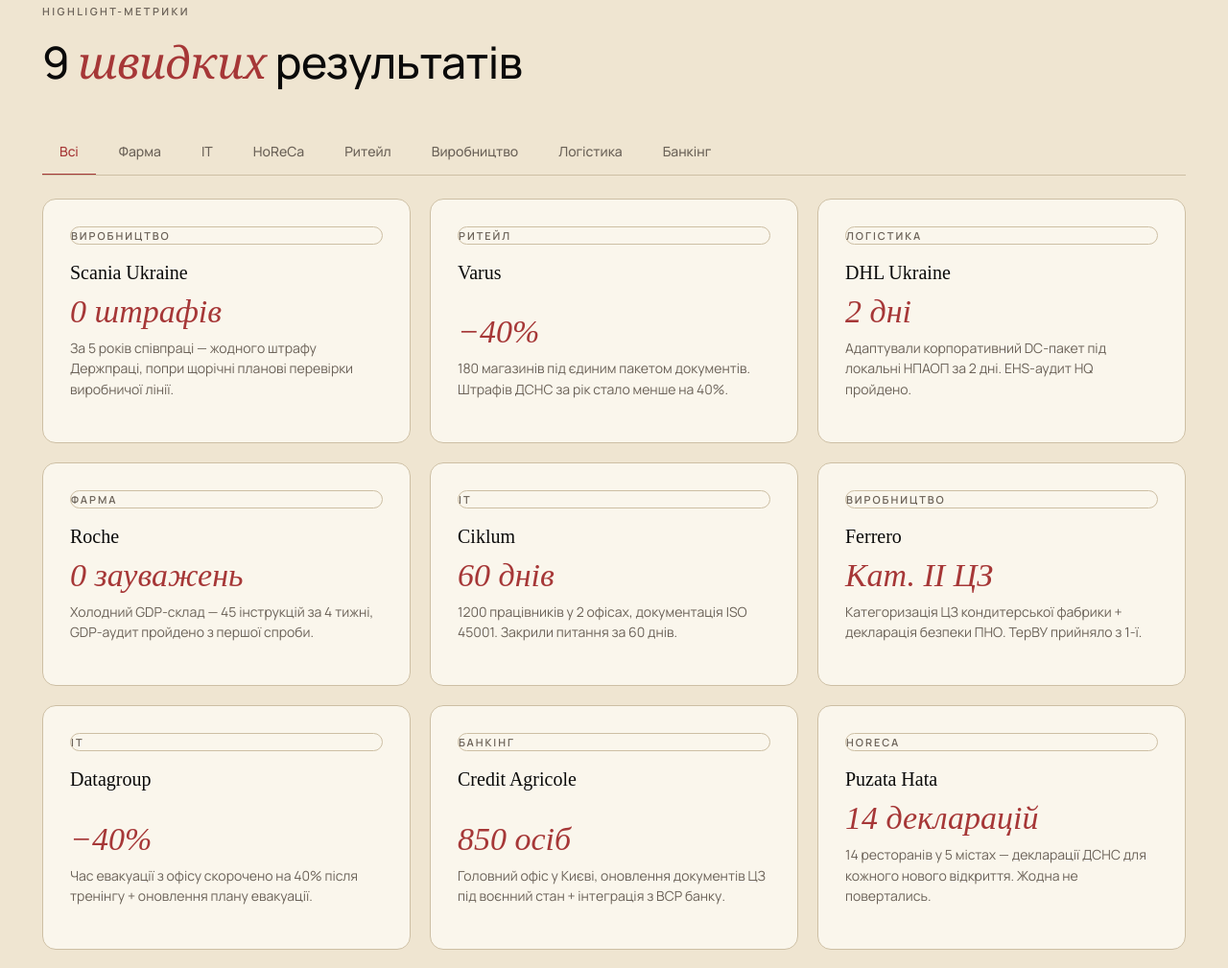
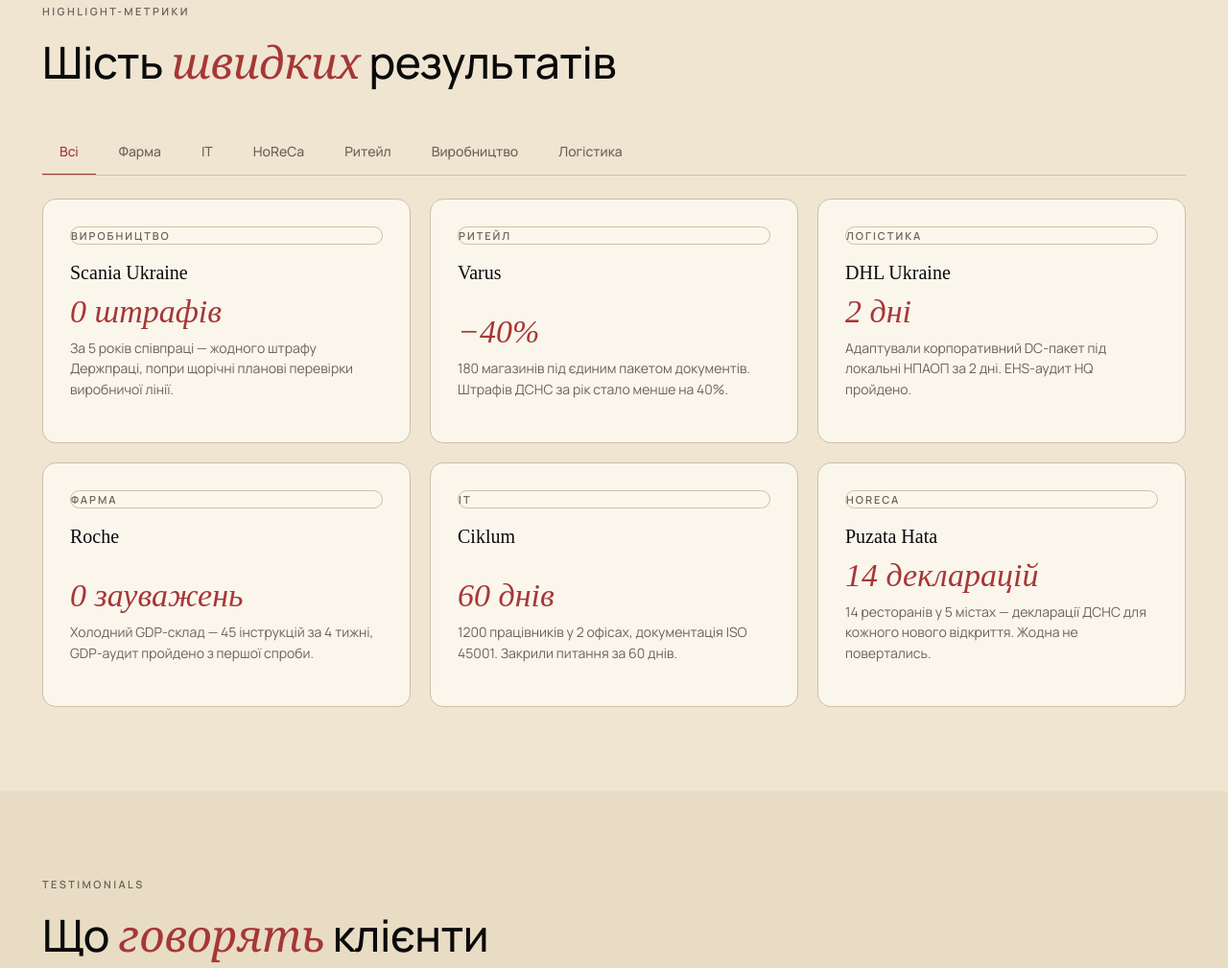
Before and after one commit to ratiy/racio-site, a plain HTML site: page kliyenty-ta-keysu.html in a window 1280 px wide. Shown: the part 3957-4966 px from the top of the page at 96% size. Drawn offline with Linux system fonts and the light colour scheme; a web font is replaced by a local one.

Commit message:
kliyenty: 9 → 6 highlight-карток + заголовок «Шість швидких результатів»
Видалено 3 картки за критеріями:
- Ferrero (Виробництво) — дублювало Scania для тієї ж галузі
- Datagroup (IT) — дублювало Ciklum для тієї ж галузі
- Credit Agricole (Банкінг) — Банкінг не входить до 8 офіційних галузей RACIO

6 картків покривають 6 із 8 офіційних галузей: Виробництво (Scania) · Ритейл (Varus) · Логістика (DHL) · Фарма (Roche) · IT (Ciklum) · HoReCa (Puzata Hata). MilTech (NDA) і Склади поки без highlight-картки — будуть додані з реальними кейсами.

Filter tabs зменшено до 7 (Всі + 6 галузей).

```diff
--- a/kliyenty-ta-keysu.html
+++ b/kliyenty-ta-keysu.html
@@ -213,7 +213,7 @@
 <!-- Highlight metrics — 9 short cards · з фільтром за галуззю -->
 <section class="cream">
   <div class="container">
-    <div class="sec-head"><div class="eyebrow">Highlight-метрики</div><h2>9 <em>швидких</em> результатів</h2></div>
+    <div class="sec-head"><div class="eyebrow">Highlight-метрики</div><h2>Шість <em>швидких</em> результатів</h2></div>
     <div class="tabs" id="cases-filter" style="margin-bottom:24px">
       <button class="active" data-filter="all">Всі</button>
       <button data-filter="farma">Фарма</button>
@@ -222,7 +222,6 @@
       <button data-filter="rytejl">Ритейл</button>
       <button data-filter="vyrobnytstvo">Виробництво</button>
       <button data-filter="lohistyka">Логістика</button>
-      <button data-filter="bank">Банкінг</button>
     </div>
     <div class="cases">
       <div class="case" data-ind="vyrobnytstvo"><div class="ind">Виробництво</div><div class="brand">Scania Ukraine</div><div class="metric">0 штрафів</div><p class="desc">За 5 років співпраці — жодного штрафу Держпраці, попри щорічні планові перевірки виробничої лінії.</p></div>
@@ -230,9 +229,6 @@
       <div class="case" data-ind="lohistyka"><div class="ind">Логістика</div><div class="brand">DHL Ukraine</div><div class="metric">2 дні</div><p class="desc">Адаптували корпоративний DC-пакет під локальні НПАОП за 2 дні. EHS-аудит HQ пройдено.</p></div>
       <div class="case" data-ind="farma"><div class="ind">Фарма</div><div class="brand">Roche</div><div class="metric">0 зауважень</div><p class="desc">Холодний GDP-склад — 45 інструкцій за 4 тижні, GDP-аудит пройдено з першої спроби.</p></div>
       <div class="case" data-ind="it"><div class="ind">IT</div><div class="brand">Ciklum</div><div class="metric">60 днів</div><p class="desc">1200 працівників у 2 офісах, документація ISO 45001. Закрили питання за 60 днів.</p></div>
-      <div class="case" data-ind="vyrobnytstvo"><div class="ind">Виробництво</div><div class="brand">Ferrero</div><div class="metric">Кат. II ЦЗ</div><p class="desc">Категоризація ЦЗ кондитерської фабрики + декларація безпеки ПНО. ТерВУ прийняло з 1-ї.</p></div>
-      <div class="case" data-ind="it"><div class="ind">IT</div><div class="brand">Datagroup</div><div class="metric">−40%</div><p class="desc">Час евакуації з офісу скорочено на 40% після тренінгу + оновлення плану евакуації.</p></div>
-      <div class="case" data-ind="bank"><div class="ind">Банкінг</div><div class="brand">Credit Agricole</div><div class="metric">850 осіб</div><p class="desc">Головний офіс у Києві, оновлення документів ЦЗ під воєнний стан + інтеграція з BCP банку.</p></div>
       <div class="case" data-ind="horeca"><div class="ind">HoReCa</div><div class="brand">Puzata Hata</div><div class="metric">14 декларацій</div><p class="desc">14 ресторанів у 5 містах — декларації ДСНС для кожного нового відкриття. Жодна не повертались.</p></div>
     </div>
   </div>
```
Also changed, not shown: 1 other file.
